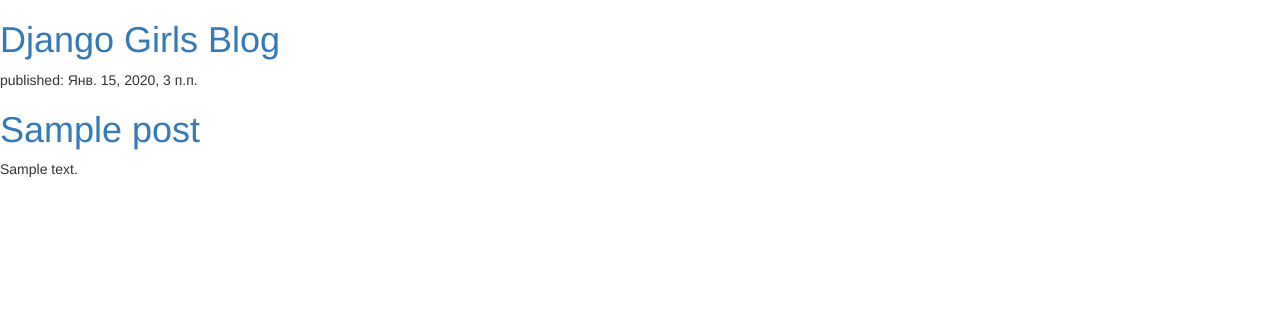
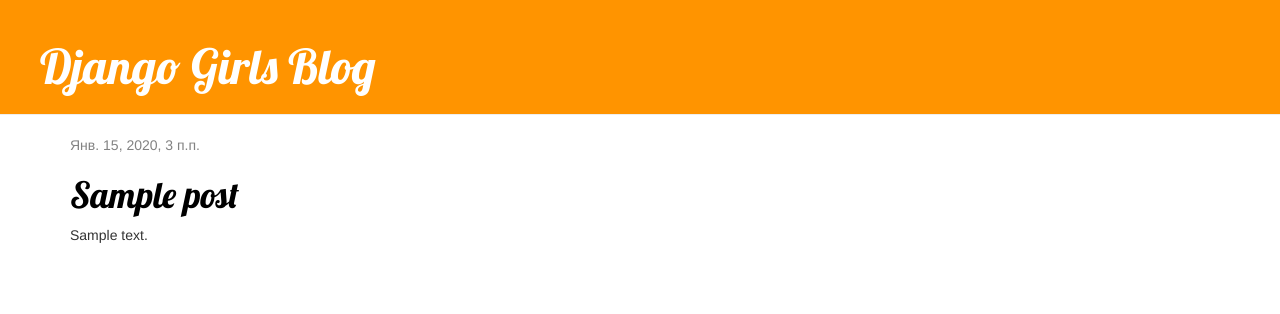
Before and after one commit to Manzura/my-first-blog, a Django app: template blog/templates/blog/post_list.html in a window 1280 px wide. Shown: the top 314 px of the page. Run offline with Django 3.2, Linux system fonts and the light colour scheme; the template is opened without the code that fills it: values that come from a table or form of the project are taken from there, others are empty; tables that the repository leaves empty hold one stand-in row (values such as "Sample post"); some libraries are stand-ins or nearby versions.

Commit message:
css changes

```diff
--- /dev/null
+++ b/blog/static/css/blog.css
@@ -0,0 +1,53 @@
+h1 a {
+    color: #FCA205;
+}
+
+h1 a {
+    color: #FCA205;
+    font-family: 'Lobster';
+}
+.page-header {
+    background-color: #ff9400;
+    padding: 20px 20px 20px 40px;
+}
+
+.page-header h1, .page-header h1 a, .page-header h1 a:visited, .page-header h1 a:active {
+    color: #ffffff;
+    font-size: 36pt;
+    text-decoration: none;
+}
+
+.content {
+    margin-left: 40px;
+}
+
+h1, h2, h3, h4 {
+    font-family: 'Lobster', cursive;
+}
+
+.date {
+    color: #828282;
+}
+
+.save {
+    float: right;
+}
+
+.post-form textarea, .post-form input {
+    width: 100%;
+}
+
+.top-menu, .top-menu:hover, .top-menu:visited {
+    color: #ffffff;
+    float: right;
+    font-size: 26pt;
+    margin-right: 20px;
+}
+
+.post {
+    margin-bottom: 70px;
+}
+
+.post h1 a, .post h1 a:visited {
+    color: #000000;
+}
--- /dev/null
+++ b/blog/templates/blog/base.html
@@ -0,0 +1,25 @@
+{% load staticfiles %}
+<!DOCTYPE html>
+<html lang="en">
+<head>
+    <title>Django Girls blog</title>
+    <link href="https://fonts.googleapis.com/css?family=Lobster&subset=latin,cyrillic" rel="stylesheet" type="text/css">
+    <link rel="stylesheet" href="{% static 'css/blog.css' %}">
+    <link rel="stylesheet" href="//maxcdn.bootstrapcdn.com/bootstrap/3.2.0/css/bootstrap.min.css">
+    <link rel="stylesheet" href="//maxcdn.bootstrapcdn.com/bootstrap/3.2.0/css/bootstrap-theme.min.css">
+    <meta charset="UTF-8">
+</head>
+<body>
+    <div class="page-header" style="margin-top: 0;">
+        <h1><a href="/">Django Girls Blog</a></h1>
+    </div>
+    <div class="content container">
+        <div class="row">
+            <div class="col-md-8">
+            {% block content %}
+            {% endblock %}
+            </div>
+        </div>
+    </div>
+</body>
+</html>
--- a/blog/templates/blog/post_list.html
+++ b/blog/templates/blog/post_list.html
@@ -1,21 +1,13 @@
-<!DOCTYPE html>
-<html lang="en">
-<head>
-    <link rel="stylesheet" href="//maxcdn.bootstrapcdn.com/bootstrap/3.2.0/css/bootstrap.min.css">
-<link rel="stylesheet" href="//maxcdn.bootstrapcdn.com/bootstrap/3.2.0/css/bootstrap-theme.min.css">
-    <meta charset="UTF-8">
-    <title>Django Girls blog</title>
-</head>
-<body>
- <div>
-            <h1><a href="/">Django Girls Blog</a></h1>
+{% extends 'blog/base.html' %}
+
+{% block content %}
+    {% for post in posts %}
+        <div class="post">
+            <div class="date">
+                {{ post.published_date }}
+            </div>
+            <h1><a href="">{{ post.title }}</a></h1>
+            <p>{{ post.text|linebreaksbr }}</p>
         </div>
-{% for post in posts %}
-    <div>
-        <p>published: {{ post.published_date }}</p>
-        <h1><a href="">{{ post.title }}</a></h1>
-        <p>{{ post.text|linebreaksbr }}</p>
-    </div>
-{% endfor %}
-</body>
-</html>
+    {% endfor %}
+{% endblock %}
```
